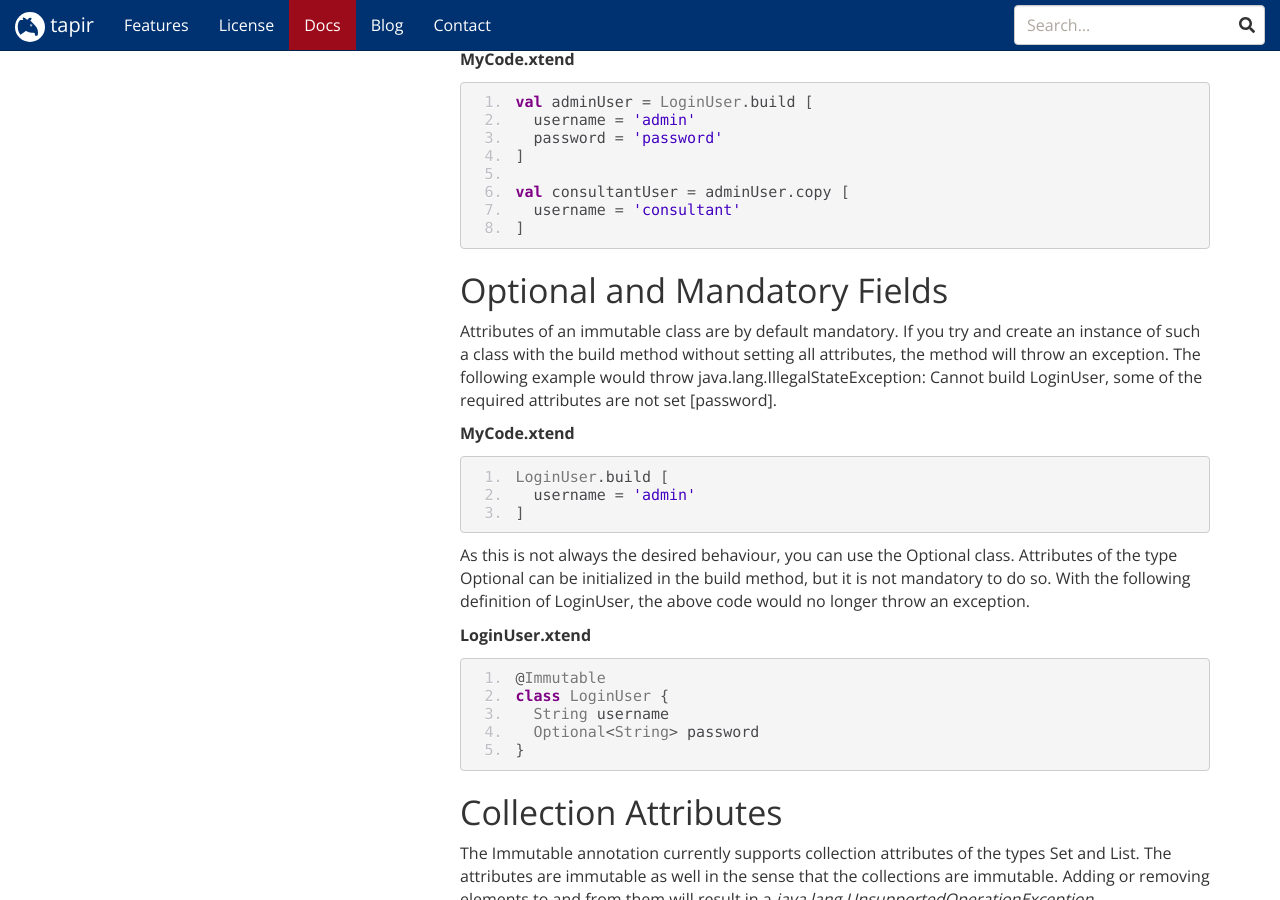
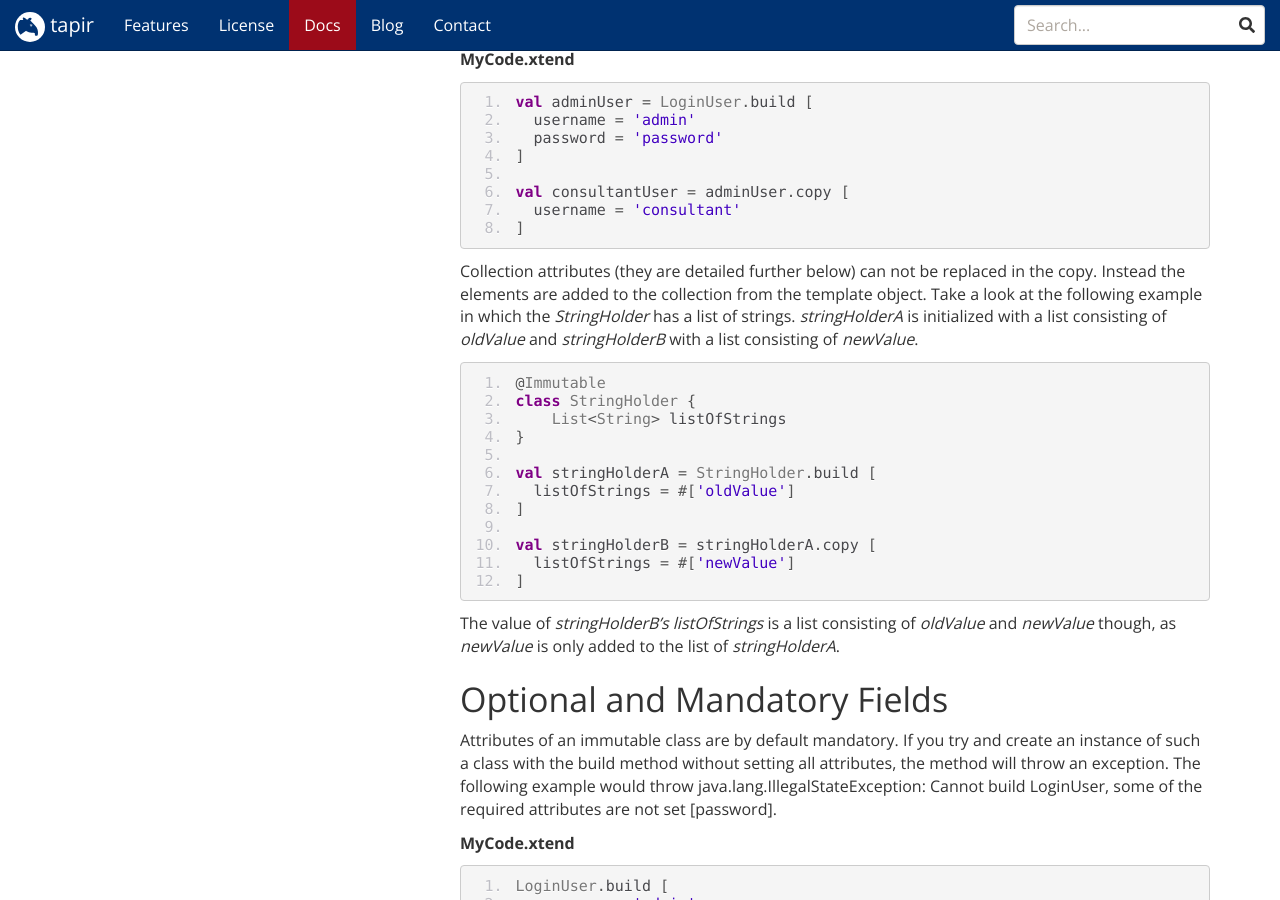
Before and after one commit to tapir-test/tapir-website, a Jekyll site: the page built from _docs/extensions/Immutable_Data_Types.md, in a window 1280 px wide and 900 px high, scrolled down 1370 px. Built offline with Jekyll 4.4.1, drawn with Linux system fonts in a browser that asks for light colours; nearby versions of some CDN libraries; comment, search, counter and statistics services are not loaded.

Commit message:
Detailed the immutables regarding copys of collection attributes
Signed-off-by: Nils Christian Ehmke <nils-christian.ehmke@bmiag.de>

````diff
--- a/_docs/extensions/Immutable_Data_Types.md
+++ b/_docs/extensions/Immutable_Data_Types.md
@@ -99,6 +99,31 @@ val consultantUser = adminUser.copy [
   username = 'consultant'
 ]
 ```
+
+Collection attributes (they are detailed further below) can not be replaced in
+the copy. Instead the elements are added to the collection from the template object.
+Take a look at the following example in which the *StringHolder* has a list of
+strings. *stringHolderA* is initialized with a list consisting of *oldValue*
+and *stringHolderB* with a list consisting of *newValue*.
+
+``` xtend
+@Immutable
+class StringHolder {
+    List<String> listOfStrings
+}
+
+val stringHolderA = StringHolder.build [
+  listOfStrings = #['oldValue']
+]
+
+val stringHolderB = stringHolderA.copy [
+  listOfStrings = #['newValue']
+]
+```
+
+The value of *stringHolderB's* *listOfStrings* is a list consisting of
+*oldValue* and *newValue* though, as *newValue* is only added to the list of
+*stringHolderA*.
 
 ## Optional and Mandatory Fields
 
````
